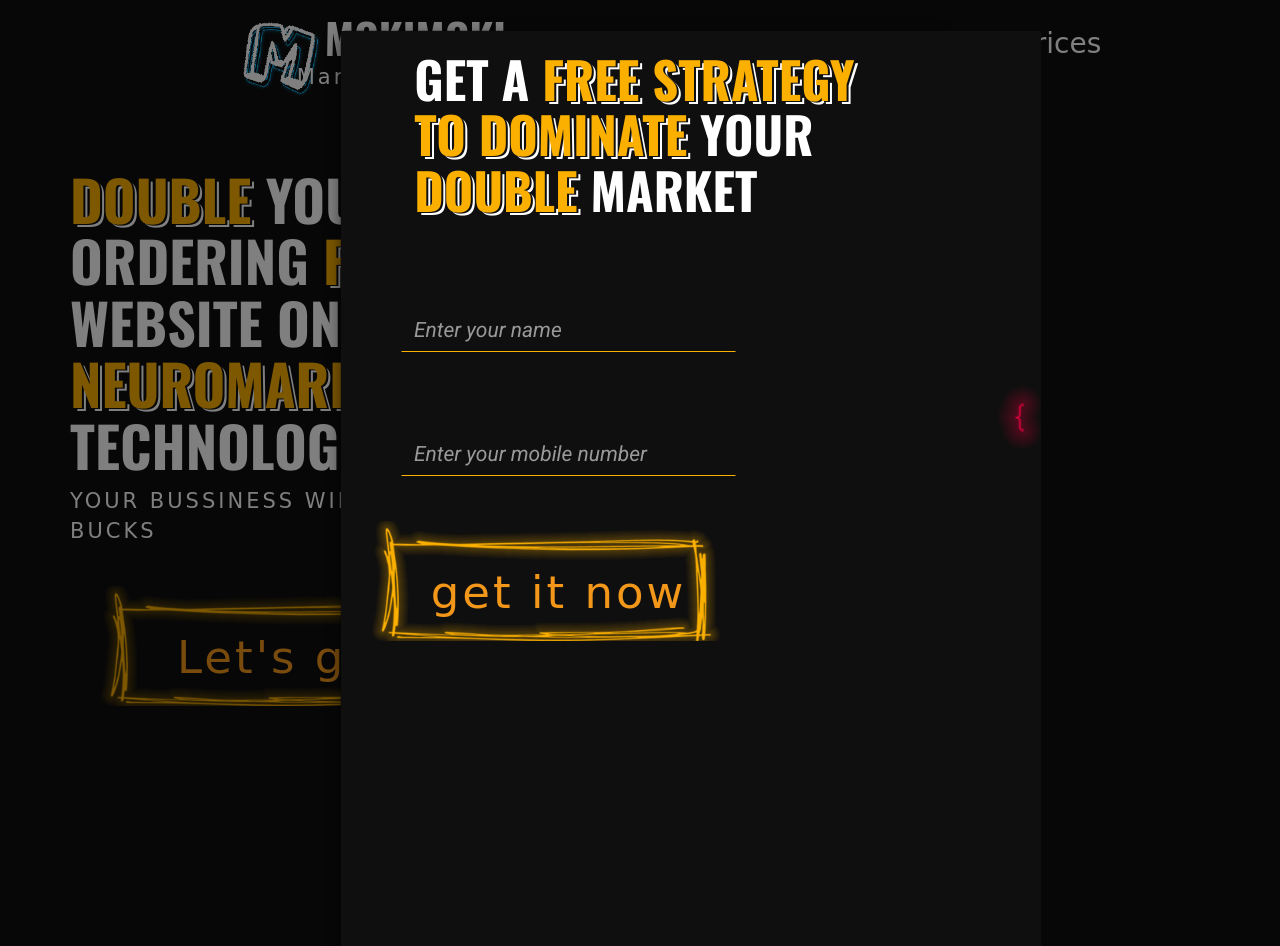
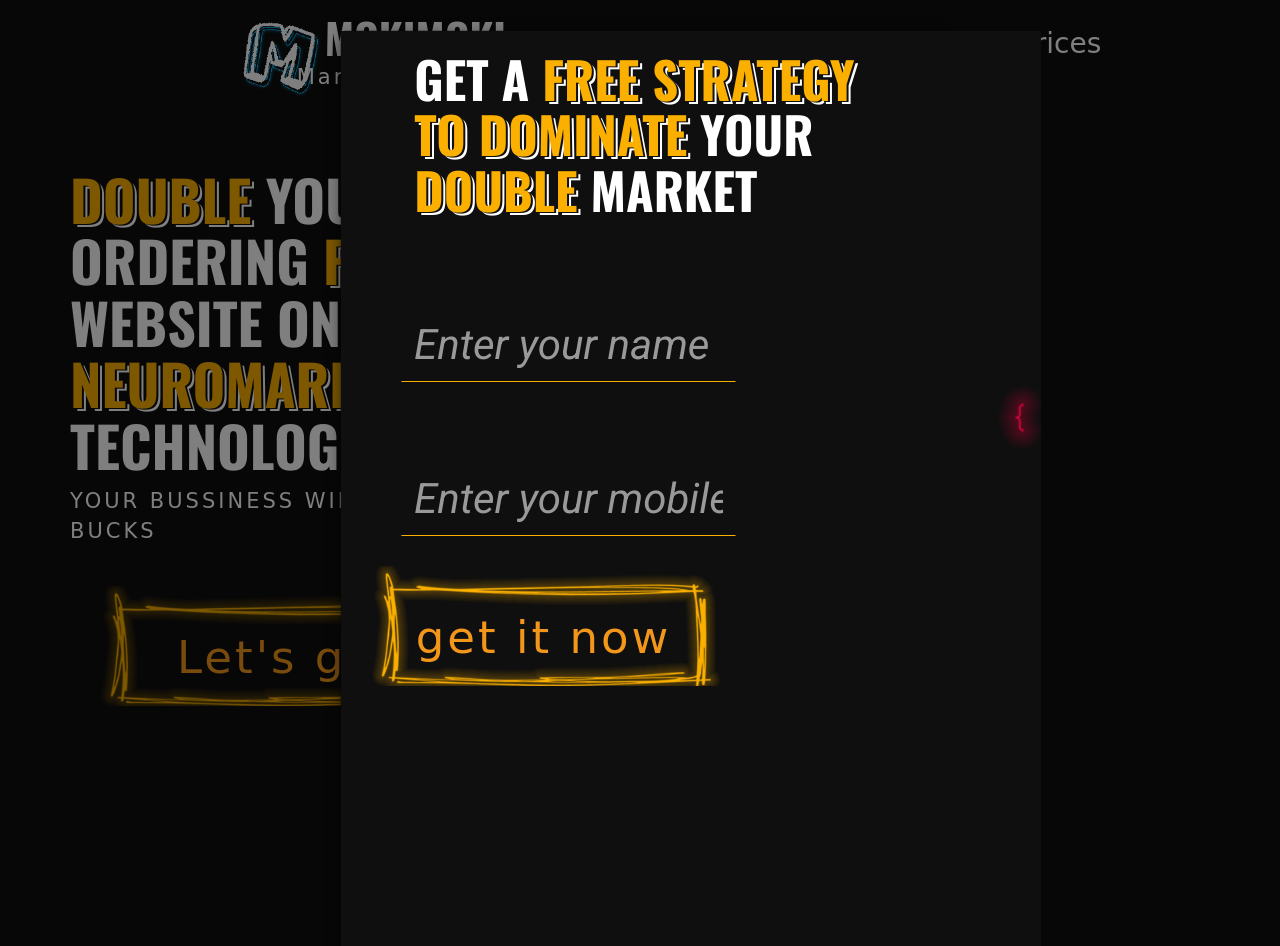
Before and after one commit to maxjonny/Test_mokimoki, a Django app: page / in a window 1280 px wide, after a click on "Let's go!". Shown: the top 946 px of the page. Run offline with Django 3.2, Linux system fonts and the light colour scheme; some libraries are stand-ins or nearby versions; some web fonts are replaced.

```diff
--- a/conf/urls.py
+++ b/conf/urls.py
@@ -23,5 +23,5 @@ handler404 = views.custom_handler404
 
 urlpatterns = [
     path('admin/', admin.site.urls),
-    path('', views.index_view)
+    path('', views.index_view, name='home')
 ] + static(settings.STATIC_URL, document_root=settings.STATIC_ROOT)
--- a/mokimoki/templates/index.html
+++ b/mokimoki/templates/index.html
@@ -116,32 +116,31 @@
             <div class="col-md-2"></div>
               </div>
                <div class="row">
-               <form>
+               <form method="post">
                 <div class="col-md-2"></div>
                    <div class="col-md-6">
   <div class="form-group">
-    <input type="text" class="form form-control" id="formGroupExampleInput" placeholder="Enter your name">
+                                {% csrf_token %}
+                              <input name="name" type="text" class="form-control" id="formGroupExampleInput" placeholder="Enter your name">
+                              <input name="phone" type="text" class="form-control" id="formGroupExampleInput2" placeholder="Enter your mobile number">
                             </div>
-  <div class="form-group">
-    <input type="text" class="form form-control" id="formGroupExampleInput2" placeholder="Enter your mobile number">
+                            <div class="col-md-4"></div>
+                            <div class=" let bg-image-btn form-group "
+                            style="
+                            background-image: url({% static 'mokimoki/btn.png' %});
+                             ">
+
+                            <div class="input-group-btn">
+                         <button class="btn1 btn-lg" type="submit"> <p>get it now</p> </button>
+                        </div>
                         </div>
                    </div>
                    <div class="col-md-4"></div>
+
 </form>
                </div>
            </div>
-               <div
-  class=" let bg-image-btn form-group col-md-7"
-  style="
-    background-image: url({% static 'mokimoki/btn.png' %});
-  "
->
-                        <div class="input-group-btn">
-                         <button class="btn1 btn-lg" type="submit"  data-dismiss="modal">
-                             <p>get it now</p>
-                        </button>
-                       </div>
-                     </div>
+
           </div>
       </div>
     </div>
@@ -422,32 +421,29 @@
                         <div class="col-md-4"></div>
                     </div>
                     <div class="row">
-               <form>
+                    <form method="post">
                         <div class="col-md-2"></div>
                         <div class="col-md-6">
                             <div class="form-group">
-    <input type="text" class="form-control" id="formGroupExampleInput" placeholder="Enter your name">
+                                {% csrf_token %}
+                              <input name="name" type="text" class="form-control" id="formGroupExampleInput" placeholder="Enter your name">
+                              <input name="phone" type="text" class="form-control" id="formGroupExampleInput2" placeholder="Enter your mobile number">
                             </div>
-  <div class="form-group">
-    <input type="text" class="form-control" id="formGroupExampleInput2" placeholder="Enter your mobile number">
+                            <div class="col-md-4"></div>
+                            <div class=" let bg-image-btn form-group "
+                            style="
+                            background-image: url({% static 'mokimoki/btn.png' %});
+                             ">
+
+                            <div class="input-group-btn">
+                         <button class="btn1 btn-lg" type="submit"> <p>get it now</p> </button>
                         </div>
                         </div>
-                   <div class="col-md-4"></div>
+                        </div>
+
                     </form>
                     </div>
-           </div>
-               <div
-  class=" let bg-image-btn form-group col-md-7"
-  style="
-    background-image: url({% static 'mokimoki/btn.png' %});
-  "
->
-                        <div class="input-group-btn">
-                         <button class="btn1 btn-lg" type="submit">
-                            <a href="#"> <p>get it now</p> </a>
-                        </button>
-                       </div>
-                     </div>
+
            </div>
            <div
   class="bg-image-footer"
@@ -469,5 +465,6 @@
       <script src="https://ajax.googleapis.com/ajax/libs/jquery/1.12.4/jquery.min.js"></script>
     <!-- Include all compiled plugins (below), or include individual files as needed -->
     <script src="{% static 'mokimoki/accets/js/bootstrap.min.js' %}"></script>
+       </div>
   </body>
 </html>
--- a/mokimoki/views.py
+++ b/mokimoki/views.py
@@ -1,8 +1,14 @@
-from django.shortcuts import render
+from django.shortcuts import render, redirect
 from django.http import HttpResponseNotFound
+from main import email, send_telegram
 # Create your views here.
 
 def index_view(request):
+    if request.method == 'POST':
+        massage = f'Имя заказчика: {request.POST.get("name")}, номер: {request.POST.get("phone")}'
+        send_telegram(massage)
+        email(massage)
+        return redirect('home')
     return render(request, 'index.html')
 
 def custom_handler404(request, exception):
--- a/requirements.txt
+++ b/requirements.txt
@@ -2,6 +2,7 @@ asgiref==3.4.1
 certifi==2021.10.8
 charset-normalizer==2.0.7
 Django==3.2.9
+django-crispy-forms==1.13.0
 idna==3.3
 pytz==2021.3
 requests==2.26.0
```
Also changed, not shown: main.py (+16 -13 lines), mokimoki/forms.py (deleted). Lines whose indentation alone changed are shown as unchanged.
